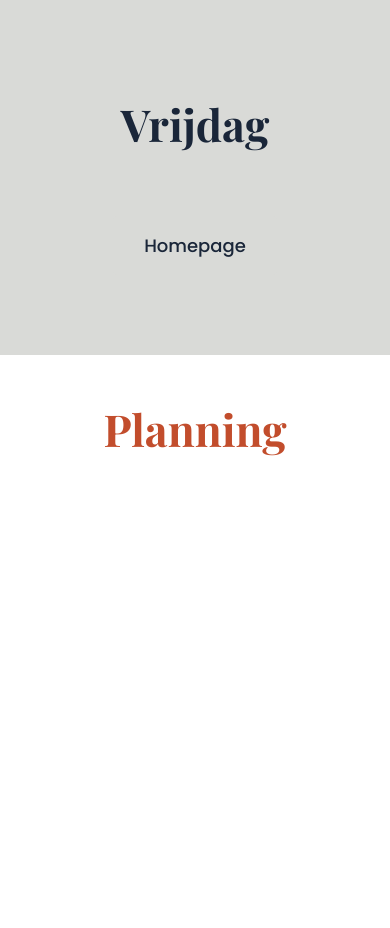
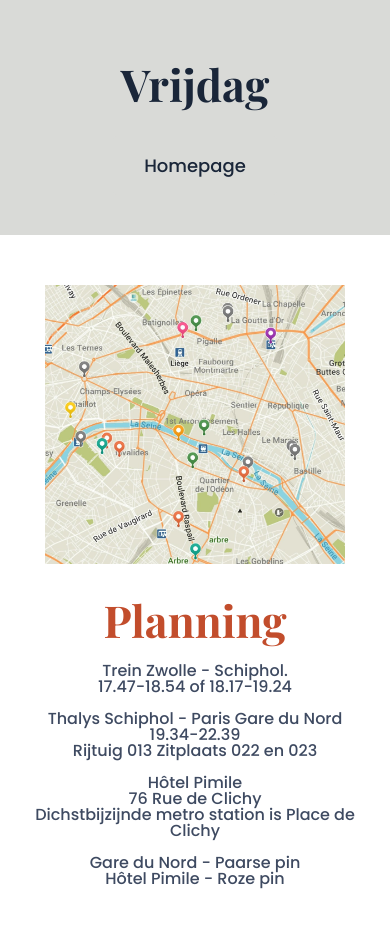
Before and after one commit to Inge-van/Parijs, a plain HTML site: page vrijdag.html in a window 390 px wide. Before the commit the page ends 844 px from the top, so only its background shows below. Drawn offline with nearby package versions, Linux system fonts and the light colour scheme.

Commit message:
Design en content friday

```diff
--- a/styles/styles.css
+++ b/styles/styles.css
@@ -30,7 +30,7 @@ p {
   font-weight: normal;
   font-size: 16px;
   line-height: 30px;
-  color: var(--fourth-color);
+  color: var(--third-color);
 }
 .hero {
   background-color: var(--first-color);
@@ -67,13 +67,20 @@ h2 {
   color: var(--fourth-color);
   font-size: 18px;
   line-height: 27px;
-  padding: 15px 30px;
 }
 
 .project-description {
-  padding: 120px 60px 0;
+  padding: 40px 40px 0;
 }
-
+.dayinfo {
+  margin-top: 80px;
+  text-align: center;
+}
+.kaart {
+  display: block;
+  margin: 0 auto;
+  margin-top: 120px;
+}
 @media (max-width: 700px) {
   h1 {
     font-size: 44px;
@@ -82,11 +89,23 @@ h2 {
   h2 {
     font-size: 44px;
   }
+  p {
+    line-height: 1;
+  }
   .hero {
-    padding: 80px 20px;
+    padding: 40px 20px;
   }
   .project-description {
     padding: 0;
     text-align: center;
   }
+  .kaart {
+    width: 300px;
+    display: block;
+    margin: 0 auto;
+    margin-top: 50px;
+  }
+  .dayinfo {
+    margin-top: 30px;
+  }
 }
--- a/vrijdag.html
+++ b/vrijdag.html
@@ -31,19 +31,41 @@
   <body>
     <div class="hero">
       <h1>Vrijdag</h1>
-      <h2 class="mb-5"></h2>
       <a href="/" class="btn btn-branding">Homepage</a>
     </div>
-    <p class="text-center m-5"></p>
     <div class="container">
       <div class="row mb-5">
-        <div class="col d-none d-lg-block">
-          <img src="" alt="" />
+        <div class="col">
+          <img
+            src="/images/kaart-parijs.jpg"
+            alt=""
+            width="500"
+            class="kaart"
+          />
         </div>
         <div class="col">
-          <div class="project-description">
-            <h2 class="mb-5">Planning</h2>
-            <p class="mb-5 text-muted"></p>
+          <div class="dayinfo">
+            <h2 class="mb-3">Planning</h2>
+            <div class="mb-5">
+              <p>
+                Trein Zwolle - Schiphol. <br />
+                17.47-18.54 of 18.17-19.24
+              </p>
+              <p>
+                Thalys Schiphol - Paris Gare du Nord <br />
+                19.34-22.39 <br />
+                Rijtuig 013 Zitplaats 022 en 023
+              </p>
+              <p>
+                Hôtel Pimile<br />
+                76 Rue de Clichy<br />
+                Dichstbijzijnde metro station is Place de Clichy
+              </p>
+              <p>
+                Gare du Nord - Paarse pin<br />
+                Hôtel Pimile - Roze pin
+              </p>
+            </div>
           </div>
         </div>
       </div>
```
Also changed, not shown: dinsdag.html (+15 -7 lines), index.html (+10 -6 lines), maandag.html (+15 -7 lines), zaterdag.html (+15 -7 lines), zondag.html (+15 -7 lines), images/Eiffeltoren.jpg (added), images/Moulin-Rouge.jpg (added), images/arc-de-triomphe.jpg (added), images/catacombes.jpg (added), images/eiffeltoren1.jpg (added), images/kaart-parijs.jpg (added), images/louvre.jpg (added), images/museeorsay.jpg (added), images/sacre_coeur.jpg (added), 1 more files.
